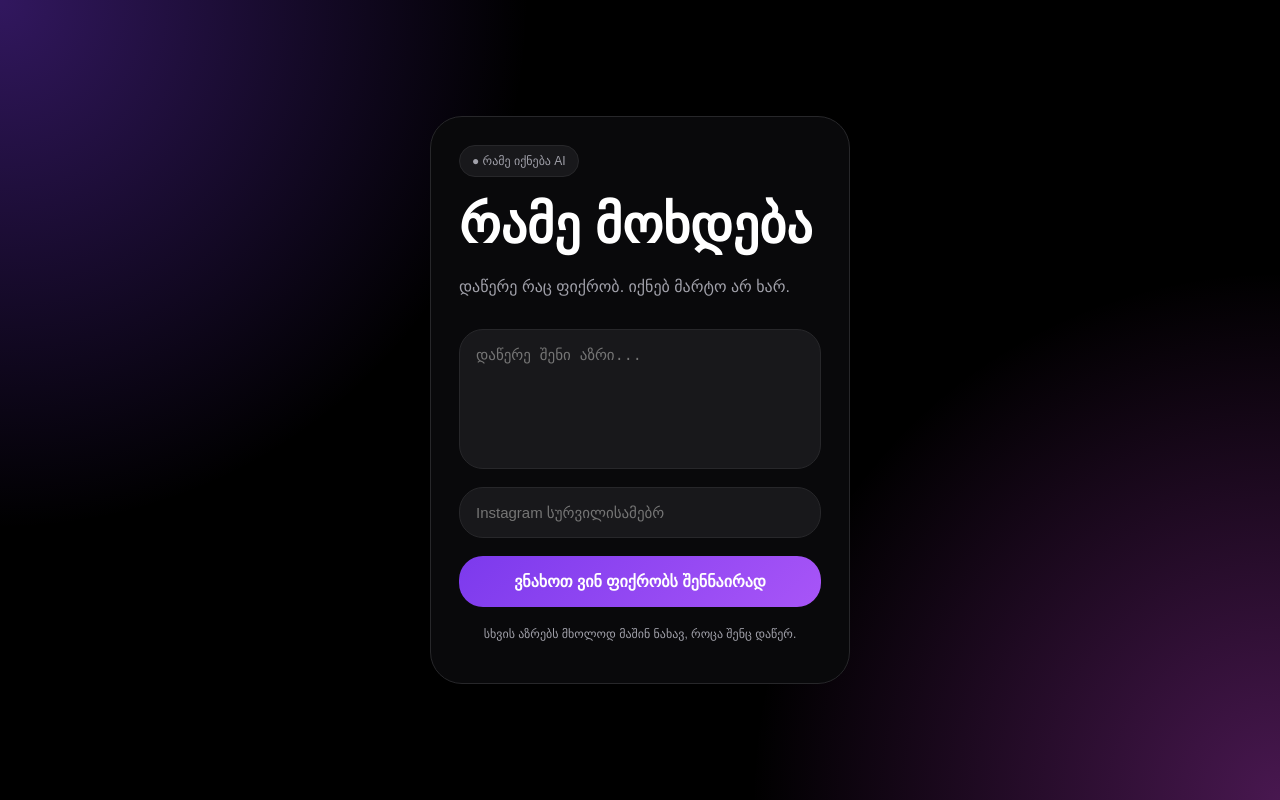
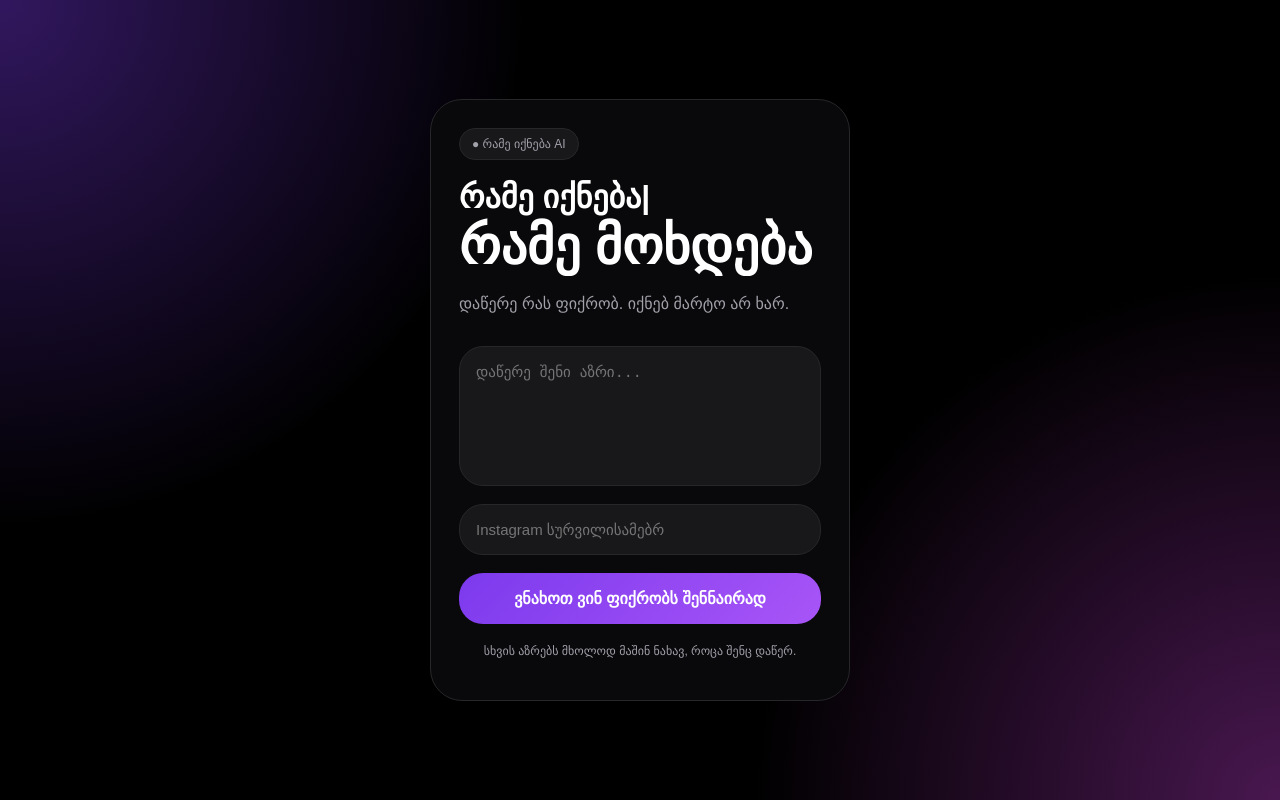
Before and after one commit to xoargadaob/rameiqneba, a React (Vite) app: page / in a window 1280 px wide. Built offline with nearby package versions, Linux system fonts and the light colour scheme.

Commit message:
Update main.jsx

```diff
--- a/src/main.jsx
+++ b/src/main.jsx
@@ -67,10 +67,12 @@ function App() {
       <div className="card">
         <div className="badge">● რამე იქნება AI</div>
 
-        <h1 className="animated-title"></h1>
+          <h1 className="animated-title">
+  რამე იქნება<span className="cursor">|</span>
+       </h1>
 
         <p className="subtitle">
-          დაწერე რაც ფიქრობ. იქნებ მარტო არ ხარ.
+          დაწერე რას ფიქრობ. იქნებ მარტო არ ხარ.
         </p>
 
         <textarea
```
